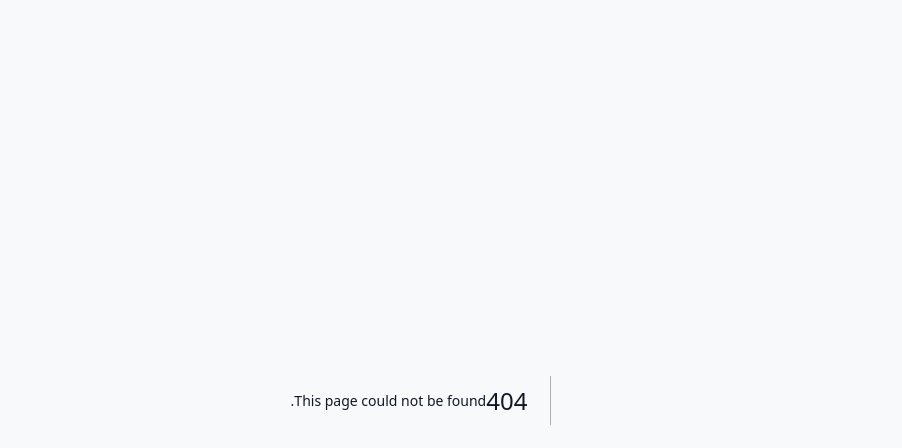
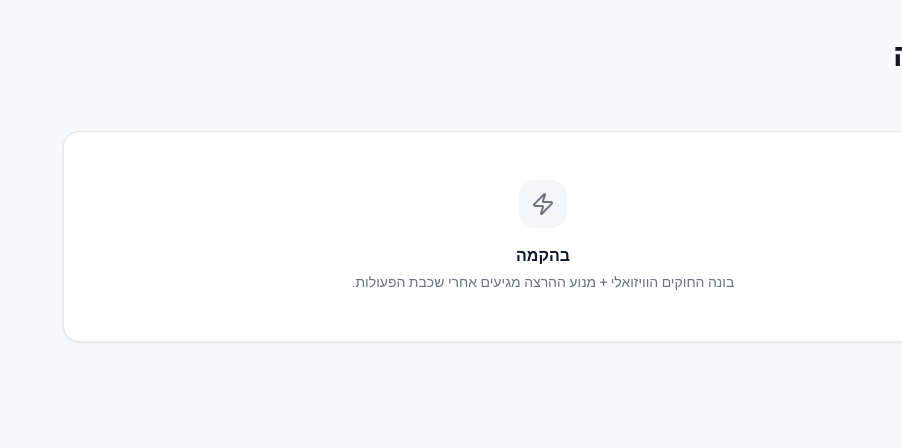
Before and after one commit to DONDIEGO123123/Meta-ads-control-Center-, a Next.js app: page /automation in a window 1280 px wide. Before the commit this address had no page. Shown: the top 448 px of the page, without its empty margins (378-1280 px from the left). Built offline with nearby package versions, Linux system fonts and the light colour scheme.

Commit message:
Add automation page with header and coming soon component

```diff
--- /dev/null
+++ b/app/automation/page.tsx
@@ -0,0 +1,11 @@
+import { Zap } from "lucide-react";
+import PageHeader from "@/components/page-header";
+import ComingSoon from "@/components/coming-soon";
+export default function Page() {
+  return (
+    <div className="p-6 md:p-8 max-w-[1400px] mx-auto">
+      <PageHeader title="אוטומציה" subtitle="חוקי IF/THEN" />
+      <ComingSoon icon={Zap} note="בונה החוקים הוויזואלי + מנוע ההרצה מגיעים אחרי שכבת הפעולות." />
+    </div>
+  );
+}
```
